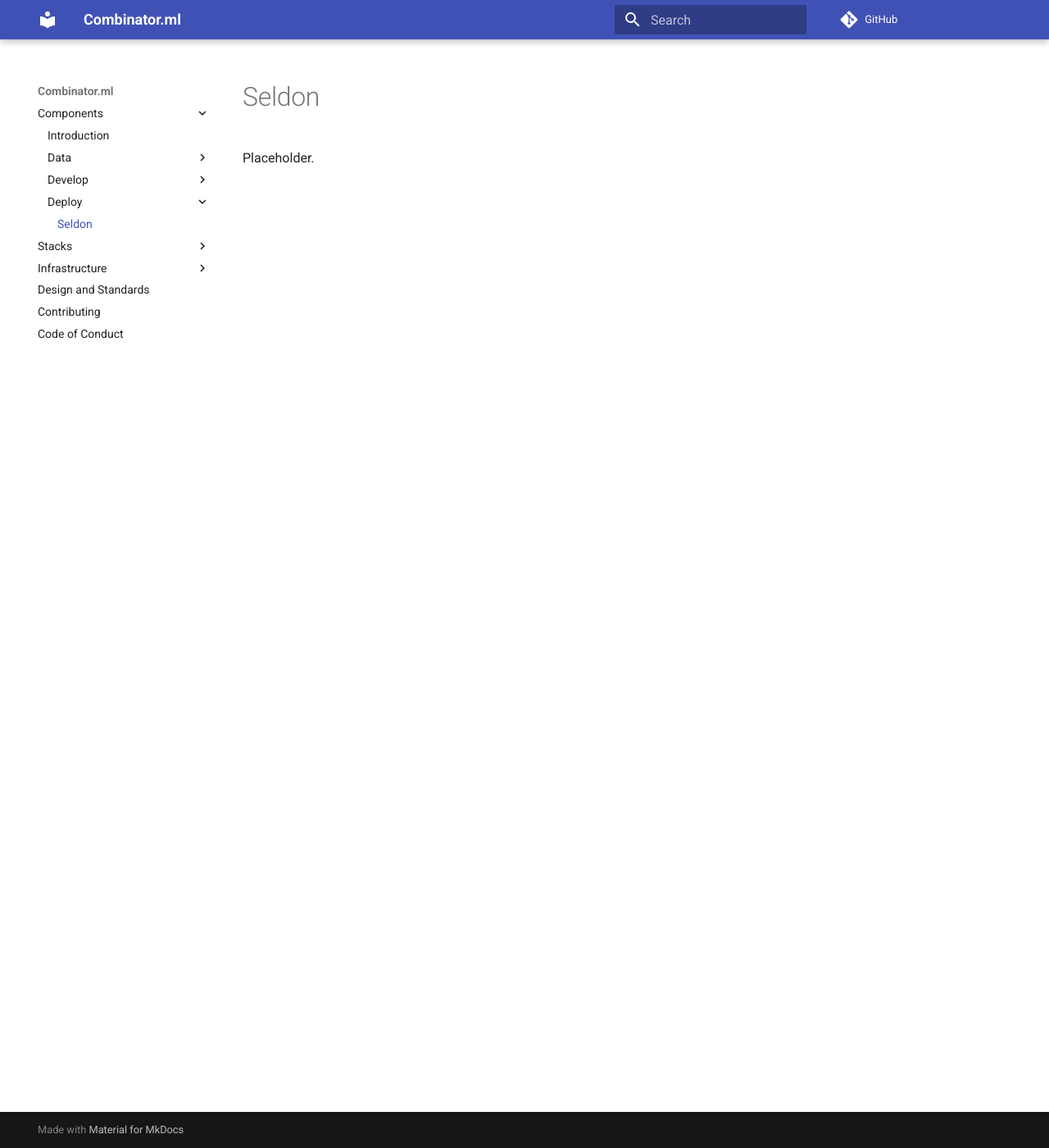
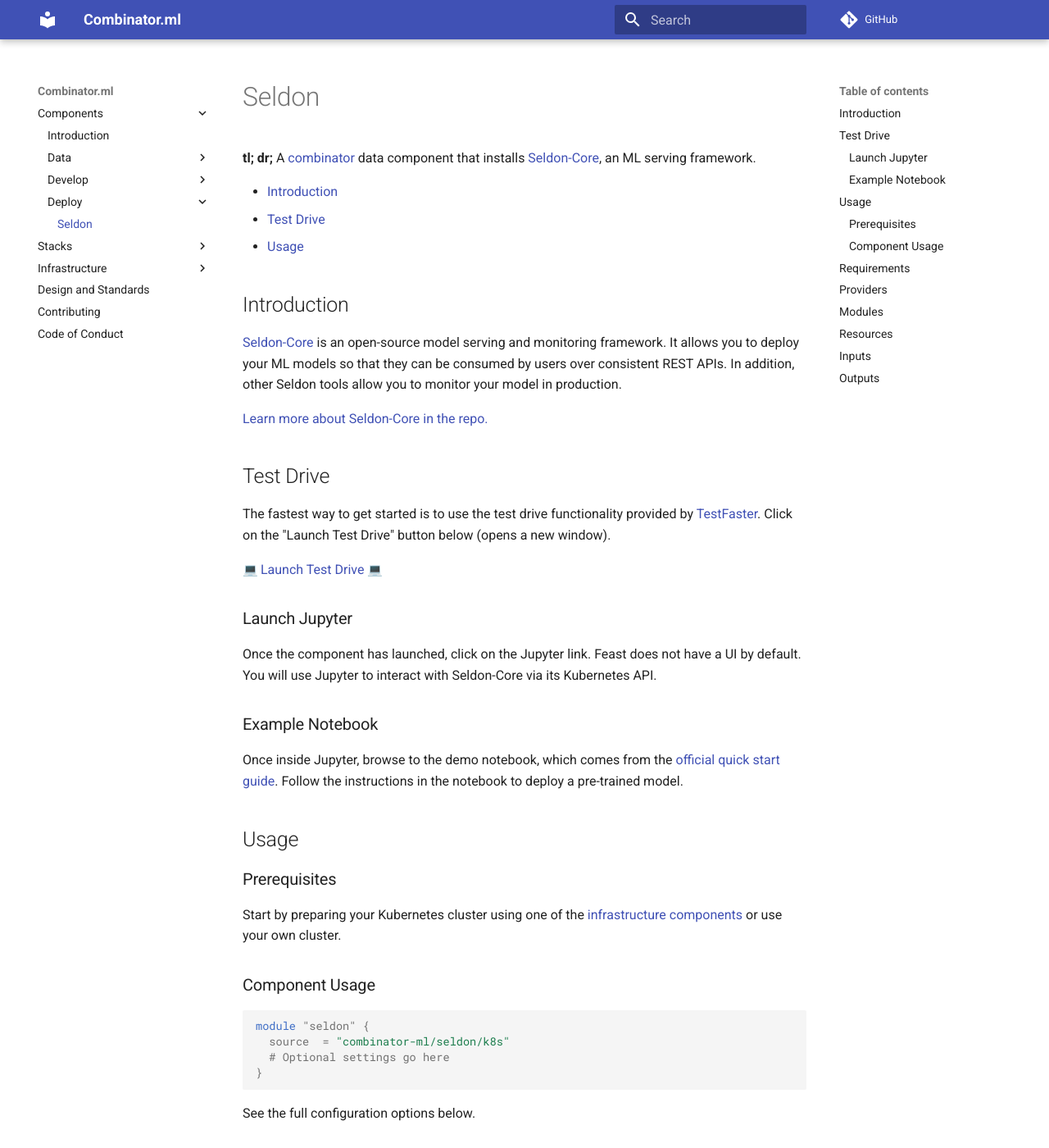
Before and after one commit to combinator-ml/combinator, an MkDocs documentation site: the page built from docs/components/deploy/seldon.md, in a window 1280 px wide and 1400 px high. Shown: the whole window at 82% size. Built offline with MkDocs 1.6.1 and Material for MkDocs 9.7.7, drawn with Linux system fonts in a browser that asks for light colours; emoji names are drawn with the system emoji font; comment, search, counter and statistics services are not loaded; some of the changed text lies outside the part shown.

Commit message:
docs: auto-update docs from combinator-ml/terraform-k8s-seldon

````diff
--- a/docs/components/deploy/seldon.md
+++ b/docs/components/deploy/seldon.md
@@ -1,3 +1,88 @@
 # Seldon
 
-Placeholder.
+**tl; dr;** A [combinator](https://combinator.ml) data component that installs [Seldon-Core](https://www.seldon.io/tech/products/core/), an ML serving framework.
+
+- [Introduction](#introduction)
+- [Test Drive](#test-drive)
+- [Usage](#usage)
+
+## Introduction
+
+[Seldon-Core](https://www.seldon.io/tech/products/core/) is an open-source model serving and monitoring framework. It allows you to deploy your ML models so that they can be consumed by users over consistent REST APIs. In addition, other Seldon tools allow you to monitor your model in production.
+
+ [Learn more about Seldon-Core in the repo.](https://github.com/SeldonIO/seldon-core)
+
+## Test Drive
+
+The fastest way to get started is to use the test drive functionality provided by [TestFaster](https://testfaster.ci). Click on the "Launch Test Drive" button below (opens a new window).
+
+<a href="https://testfaster.ci/launch?embedded=true&amp;repo=https://github.com/combinator-ml/terraform-k8s-seldon&amp;file=examples/testfaster/.testfaster.yml" target="\_blank">:computer: Launch Test Drive :computer:</a>
+
+### Launch Jupyter
+
+Once the component has launched, click on the Jupyter link. Feast does not have a UI by default. You will use Jupyter to interact with Seldon-Core via its Kubernetes API.
+
+### Example Notebook
+
+Once inside Jupyter, browse to the demo notebook, which comes from the [official quick start guide](https://docs.seldon.io/projects/seldon-core/en/v1.1.0/workflow/quickstart.html). Follow the instructions in the notebook to deploy a pre-trained model.
+
+## Usage
+
+### Prerequisites
+
+Start by preparing your Kubernetes cluster using one of the [infrastructure components](https://combinator.ml/infrastructure/introduction/) or use your own cluster.
+
+### Component Usage
+
+```terraform
+module "seldon" {
+  source  = "combinator-ml/seldon/k8s"
+  # Optional settings go here
+}
+```
+
+See the full configuration options below.
+
+## Requirements
+
+| Name | Version |
+|------|---------|
+| helm | >= 2.0.0 |
+| kubectl | >= 1.7.0 |
+| kubernetes | >= 2.0.0 |
+
+## Providers
+
+| Name | Version |
+|------|---------|
+| helm | >= 2.0.0 |
+| kubectl | >= 1.7.0 |
+| kubernetes | >= 2.0.0 |
+
+## Modules
+
+| Name | Source | Version |
+|------|--------|---------|
+| istio | combinator-ml/istio/k8s | 0.0.1 |
+
+## Resources
+
+| Name |
+|------|
+| [helm_release](https://registry.terraform.io/providers/hashicorp/helm/latest/docs/resources/release) |
+| [kubectl_file_documents](https://registry.terraform.io/providers/gavinbunney/kubectl/latest/docs/data-sources/file_documents) |
+| [kubectl_manifest](https://registry.terraform.io/providers/gavinbunney/kubectl/latest/docs/resources/manifest) |
+| [kubernetes_namespace](https://registry.terraform.io/providers/hashicorp/kubernetes/latest/docs/resources/namespace) |
+
+## Inputs
+
+| Name | Description | Type | Default | Required |
+|------|-------------|------|---------|:--------:|
+| enable\_example\_seldon\_deployment | Enable an example seldon deployment | `bool` | `true` | no |
+| enable\_seldon\_gateway | Create an istio gateway for seldon | `bool` | `true` | no |
+| seldon\_core\_operator\_namespace | (Optional) The namespace to install the minio operator into. Defaults to minio-operator | `string` | `"seldon-system"` | no |
+| seldon\_core\_values | (Optional) List of values in raw yaml to pass to helm. | `list(string)` | `[]` | no |
+
+## Outputs
+
+No output.
````
